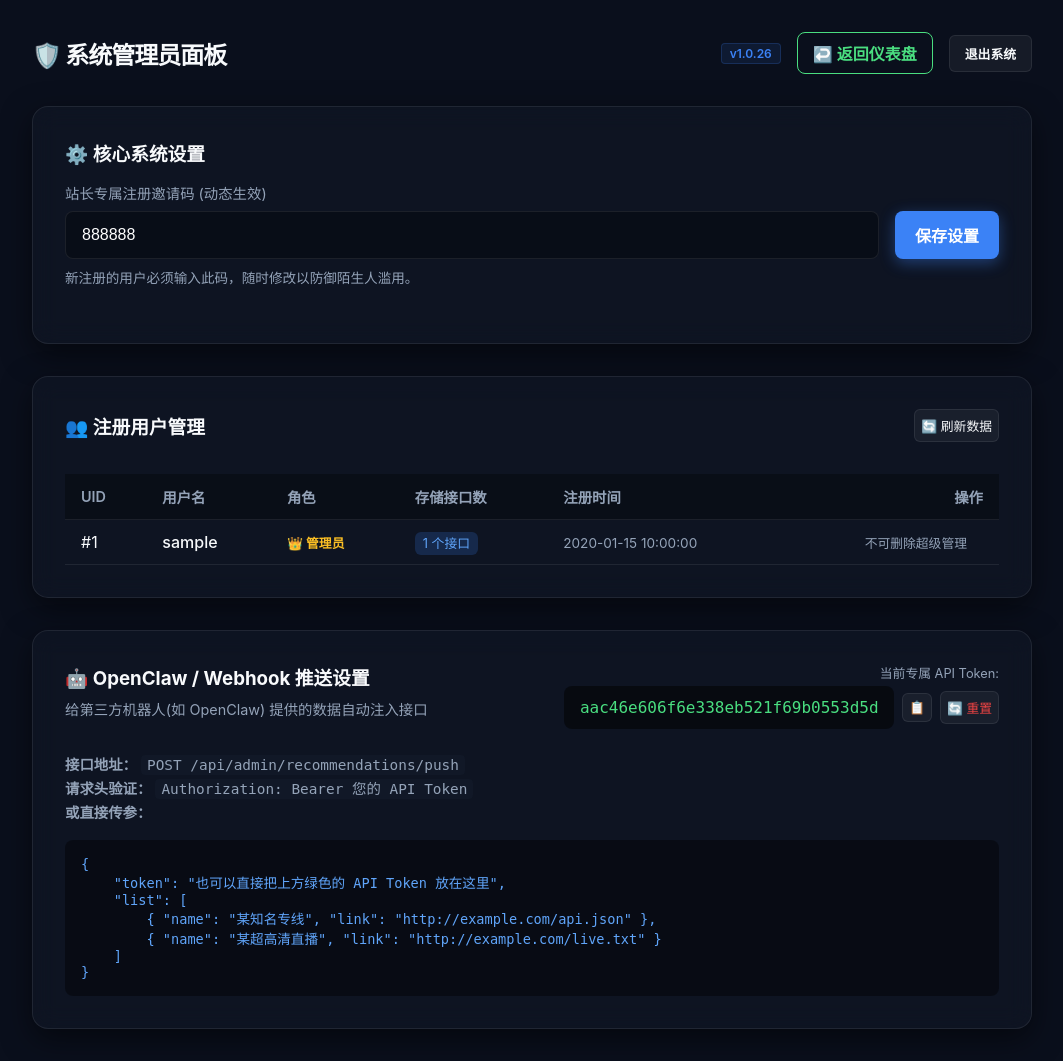
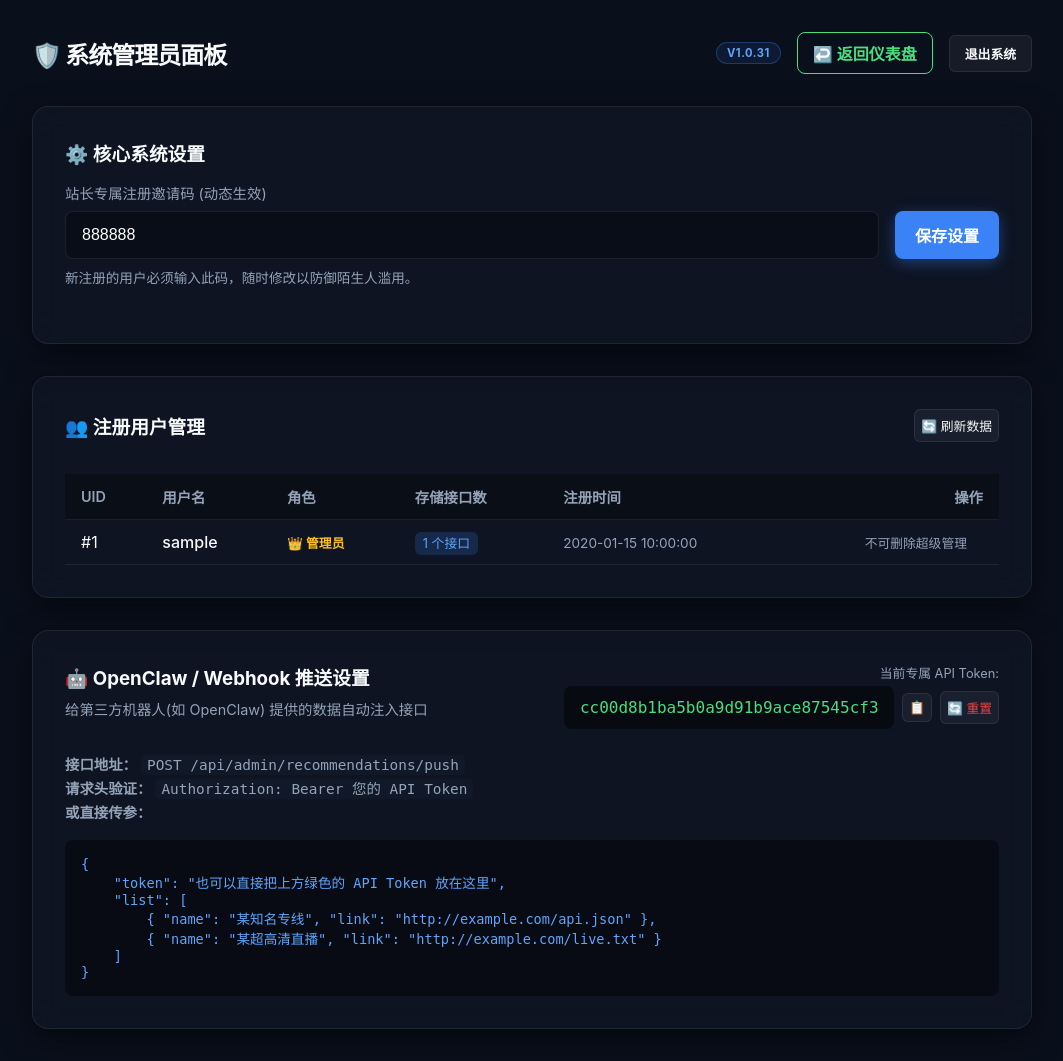
Before and after one commit to eastar23/tvbox-manager, a Flask app: page /admin in a window 1280 px wide. Shown: the whole page, without its empty margins (108-1171 px from the left). Run offline with Flask 3, Linux system fonts and the light colour scheme; the visitor is signed in with stand-in values (Sample User, id 1); data comes from the database, SQL or seed files in the repository; tables that the repository leaves empty hold one stand-in row (values such as "Sample post").

Commit message:
release: v1.0.31-STABLE - Final optimization and stabilization

```diff
--- a/app.py
+++ b/app.py
@@ -4,17 +4,21 @@ import json
 import secrets
 import concurrent.futures
 import requests
+import logging
 from functools import wraps
 from flask import Flask, request, session, redirect, url_for, render_template, jsonify, Response
 from werkzeug.security import generate_password_hash, check_password_hash
 from werkzeug.middleware.proxy_fix import ProxyFix
 
+# --- Initialization & Logging ---
 app = Flask(__name__)
-# 适配反向代理，处理 X-Forwarded-Proto 等头部
 app.wsgi_app = ProxyFix(app.wsgi_app, x_for=1, x_proto=1, x_host=1, x_port=1, x_prefix=1)
 
+logging.basicConfig(level=logging.INFO, format='%(asctime)s - %(levelname)s - %(message)s')
+logger = logging.getLogger(__name__)
+
 # --- Configuration & Constants ---
-APP_VERSION = "v1.0.26"
+APP_VERSION = "v1.0.31"
 app.secret_key = os.environ.get('SECRET_KEY', 'super-secret-starlink-clone-key')
 DATABASE = os.environ.get('DB_PATH', '/app/data/database.db')
 REG_CODE = os.environ.get('REG_CODE', '888888')
@@ -26,6 +30,14 @@ http_session = requests.Session()
 http_session.headers.update({
     'User-Agent': 'Mozilla/5.0 (Windows NT 10.0; Win64; x64) AppleWebKit/537.36 (KHTML, like Gecko) Chrome/91.0.4472.124 Safari/537.36'
 })
+
+@app.errorhandler(Exception)
+def handle_exception(e):
+    """全局意外错误处理"""
+    logger.error(f"Unhandled Exception: {str(e)}", exc_info=True)
+    if request.path.startswith('/api/'):
+        return jsonify({'status': 'error', 'message': '服务器内部错误'}), 500
+    return "系统异常，请稍后再试", 500
 
 # --- Database Layer ---
 def get_db():
--- a/static/style.css
+++ b/static/style.css
@@ -137,8 +137,8 @@ a:hover { filter: brightness(1.2); }
     opacity: 0.5;
 }
 
-.source-card.live::before { background: #10b981; }
-.source-card.site::before { background: #8b5cf6; }
+.source-card.live::before { background: #10b981; box-shadow: 0 0 10px rgba(16, 185, 129, 0.3); }
+.source-card.site::before { background: #8b5cf6; box-shadow: 0 0 10px rgba(139, 92, 246, 0.3); }
 
 .source-header {
     display: flex;
@@ -283,10 +283,12 @@ pre#jsonPreview {
 /* Version Badge */
 .version-tag {
     background: rgba(59, 130, 246, 0.1);
-    color: var(--accent);
-    padding: 2px 8px;
-    border-radius: 4px;
-    font-size: 0.75rem;
-    font-weight: 600;
-    border: 1px solid rgba(59, 130, 246, 0.2);
+    color: #60a5fa;
+    padding: 3px 10px;
+    border-radius: 20px;
+    font-size: 0.7rem;
+    font-weight: 700;
+    border: 1px solid rgba(59, 130, 246, 0.3);
+    letter-spacing: 0.5px;
+    text-transform: uppercase;
 }
```
Also changed, not shown: README.md.
